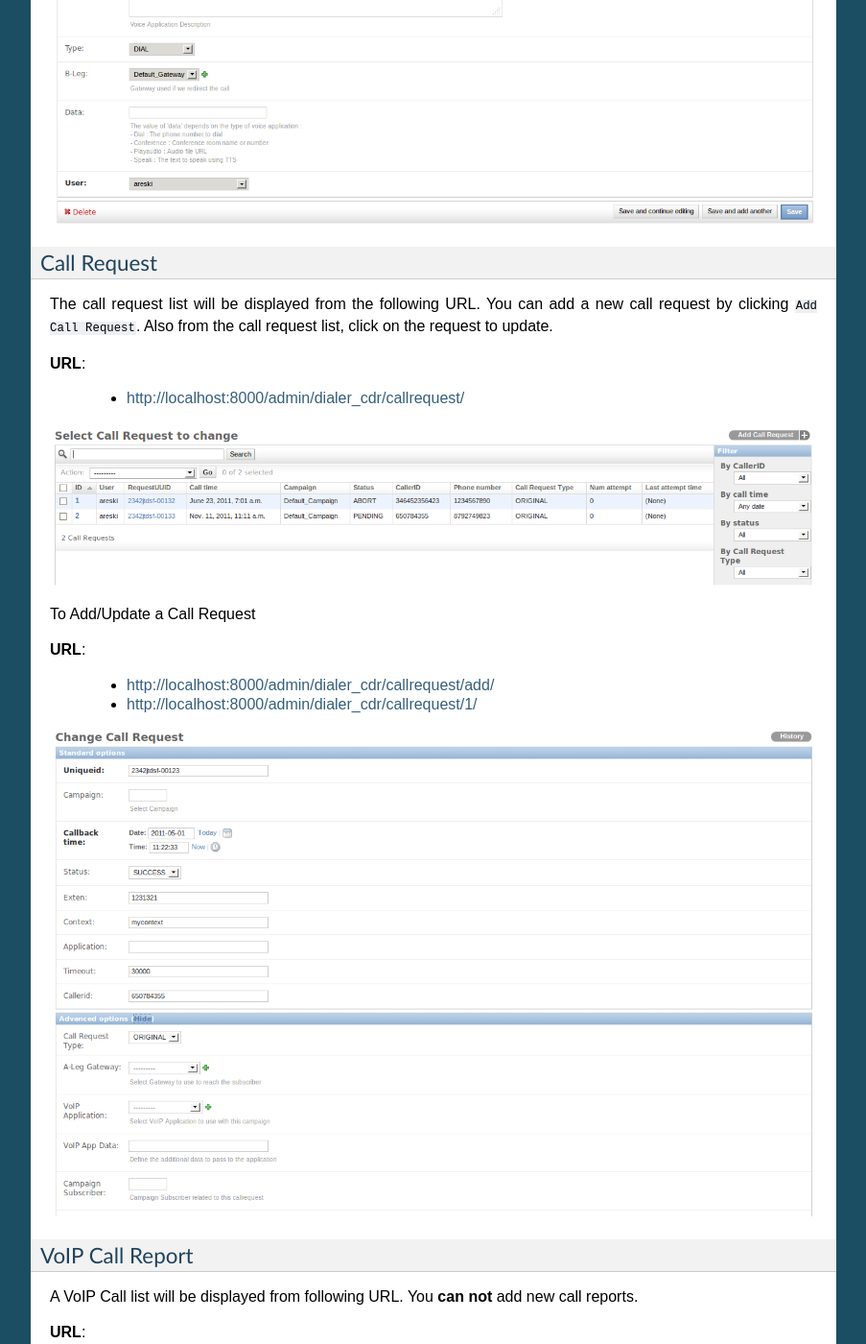
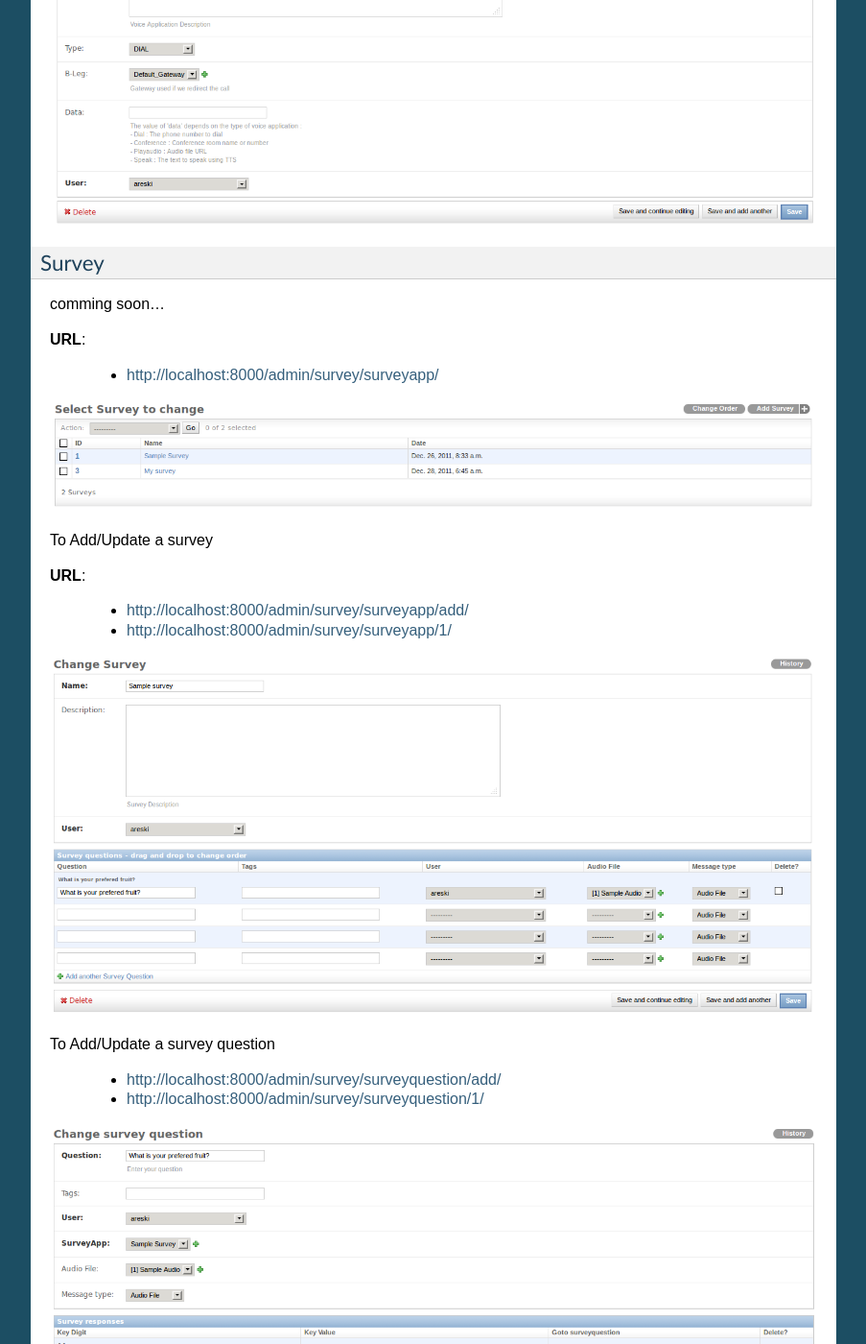
Before and after one commit to newfies-dialer/newfies-dialer, a Sphinx documentation site: the page built from docs/source/user-guide-doc/admin_panel.rst, in a window 1280 px wide and 1400 px high, scrolled down 8104 px. Shown: the whole window at 96% size, without its empty margins (198-1101 px from the left). Built offline with Sphinx 7.4.7, drawn with Linux system fonts in a browser that asks for light colours.

Commit message:
updated admin doc

```diff
--- a/docs/source/user-guide-doc/admin_panel.rst
+++ b/docs/source/user-guide-doc/admin_panel.rst
@@ -246,6 +246,39 @@
     :width: 1000
 
 
+.. _admin-survey-access:
+
+Survey
+~~~~~~
+
+comming soon...
+
+**URL**:
+
+    * http://localhost:8000/admin/survey/surveyapp/
+
+.. image:: ../_static/images/admin/survey_list.png
+    :width: 1000
+
+To Add/Update a survey
+
+**URL**:
+
+    * http://localhost:8000/admin/survey/surveyapp/add/
+    * http://localhost:8000/admin/survey/surveyapp/1/
+
+.. image:: ../_static/images/admin/update_survey.png
+    :width: 1000
+
+To Add/Update a survey question
+
+    * http://localhost:8000/admin/survey/surveyquestion/add/
+    * http://localhost:8000/admin/survey/surveyquestion/1/
+
+.. image:: ../_static/images/admin/update_surveyquestion.png
+    :width: 1000
+
+
 .. _admin-call-request-access:
 
 Call Request
```
Also changed, not shown: docs/source/_static/images/admin/survey_list.png (added), docs/source/_static/images/admin/update_survey.png (added), docs/source/_static/images/admin/update_surveyquestion.png (added).
